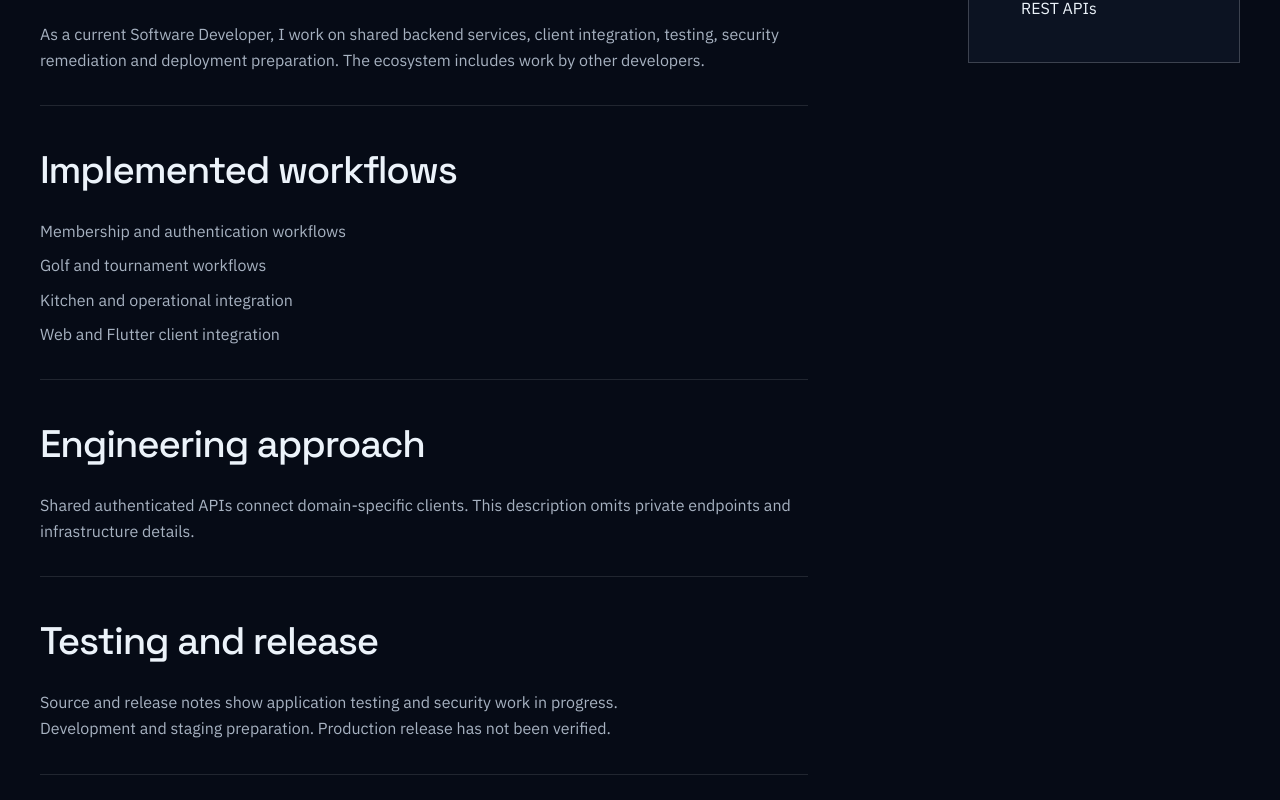
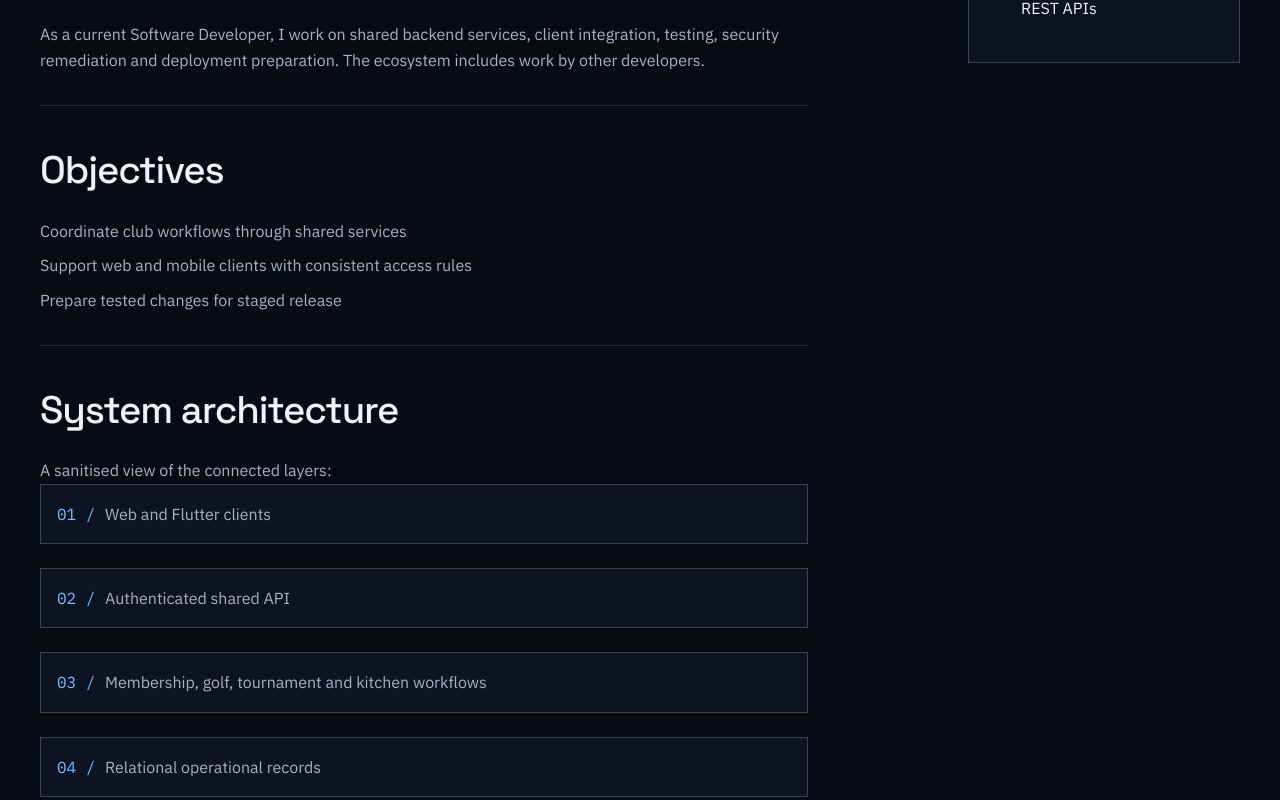
Before and after one commit to MustbePaul/Portfolio, a Next.js app: page /projects/country-club-limbe in a window 1280 px wide. Shown: the part 1080-1880 px from the top of the page. Built offline with nearby package versions, Linux system fonts and the light colour scheme; no server answers.

Commit message:
Clarify club architecture and update release evidence

```diff
--- a/app/globals.css
+++ b/app/globals.css
@@ -1209,6 +1209,24 @@ footer {
 .case-narrative li + li {
   margin-block-start: var(--space-xs);
 }
+.architecture-flow {
+  display: grid;
+  gap: var(--space-md);
+  list-style: none;
+  padding: 0;
+  counter-reset: layer;
+}
+.architecture-flow li {
+  counter-increment: layer;
+  padding: var(--space-md);
+  border: var(--rule-hair) solid var(--color-line-strong);
+  background: var(--color-bg-soft);
+}
+.architecture-flow li::before {
+  content: counter(layer, decimal-leading-zero) " / ";
+  color: var(--color-accent-bright);
+  font-family: var(--font-mono);
+}
 .case-aside {
   align-self: start;
   padding: var(--space-xl);
--- a/app/projects/[slug]/page.tsx
+++ b/app/projects/[slug]/page.tsx
@@ -95,6 +95,27 @@ export default async function CaseStudyPage({ params }: Props) {
               <h2>My contribution</h2>
               <p>{project.role}</p>
             </section>
+            {project.objectives && (
+              <section>
+                <h2>Objectives</h2>
+                <ul>
+                  {project.objectives.map((objective) => (
+                    <li key={objective}>{objective}</li>
+                  ))}
+                </ul>
+              </section>
+            )}
+            {project.architecture && (
+              <section>
+                <h2>System architecture</h2>
+                <p>A sanitised view of the connected layers:</p>
+                <ol className="architecture-flow">
+                  {project.architecture.map((layer) => (
+                    <li key={layer}>{layer}</li>
+                  ))}
+                </ol>
+              </section>
+            )}
             <section>
               <h2>Implemented workflows</h2>
               <ul>
@@ -106,6 +127,11 @@ export default async function CaseStudyPage({ params }: Props) {
             <section>
               <h2>Engineering approach</h2>
               <p>{project.engineering}</p>
+              {project.challenge && (
+                <p>
+                  <strong>Technical challenge:</strong> {project.challenge}
+                </p>
+              )}
             </section>
             <section>
               <h2>Testing and release</h2>
--- a/data/caseStudies.ts
+++ b/data/caseStudies.ts
@@ -29,9 +29,12 @@ export type CaseStudy = {
   summary: string;
   problem: string;
   role: string;
+  objectives?: string[];
   features: string[];
   stack: string[];
   engineering: string;
+  challenge?: string;
+  architecture?: string[];
   quality: string;
   deployment: string;
   learning: string;
@@ -59,6 +62,19 @@ export const caseStudies: CaseStudy[] = [
     problem:
       "Club operations span members, events, tee times, tournaments, kitchen activity and financial records that need coordinated workflows.",
     role: "As a current Software Developer, I work on shared backend services, client integration, testing, security remediation and deployment preparation. The ecosystem includes work by other developers.",
+    objectives: [
+      "Coordinate club workflows through shared services",
+      "Support web and mobile clients with consistent access rules",
+      "Prepare tested changes for staged release",
+    ],
+    architecture: [
+      "Web and Flutter clients",
+      "Authenticated shared API",
+      "Membership, golf, tournament and kitchen workflows",
+      "Relational operational records",
+    ],
+    challenge:
+      "Several independently developed clients need consistent membership and operational state while release and security work continue.",
     features: [
       "Membership and authentication workflows",
       "Golf and tournament workflows",
--- a/scripts/capture-portfolio.mjs
+++ b/scripts/capture-portfolio.mjs
@@ -19,6 +19,7 @@ for (const [name, width, height] of [
     ["/", "home"],
     ["/projects", "projects"],
     ["/projects/serenity-hub", "case-study"],
+    ["/projects/country-club-limbe", "club-case-study"],
   ]) {
     await page.goto(`http://127.0.0.1:3000${route}`);
     for (const image of await page.locator("img").all())
```
Also changed, not shown: 3 other files (tests, documents, lock files or other folders).
